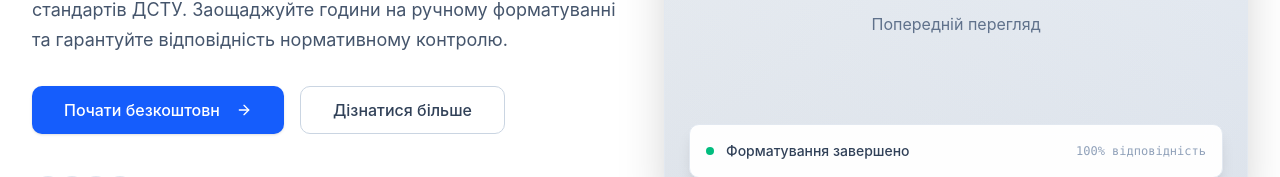
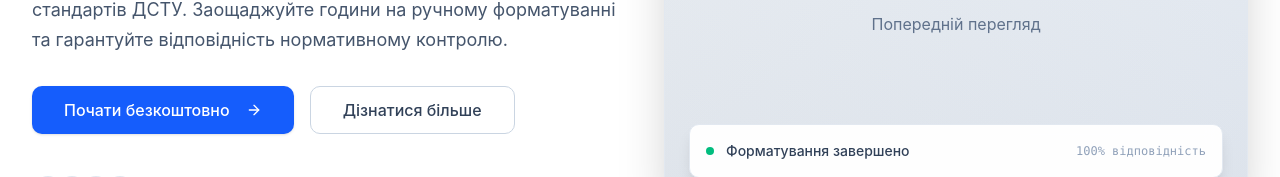
Before and after one commit to Maksym-Tomusiak/Diploma_Frontend, a Next.js app: page / in a window 1280 px wide. Shown: the part 431-608 px from the top of the page. Built offline with nearby package versions, Linux system fonts and the light colour scheme; no server answers.

Commit message:
feat: test change to check pipeline

```diff
--- a/src/app/page.tsx
+++ b/src/app/page.tsx
@@ -207,7 +207,7 @@ export default function Landing() {
                     size="lg"
                     className="bg-blue-600 hover:bg-blue-700 text-white h-12 px-8 text-base shadow-sm"
                   >
-                    Почати безкоштовн
+                    Почати безкоштовно
                     <ArrowRight className="ml-2 h-4 w-4" />
                   </Button>
                 </Link>
```
